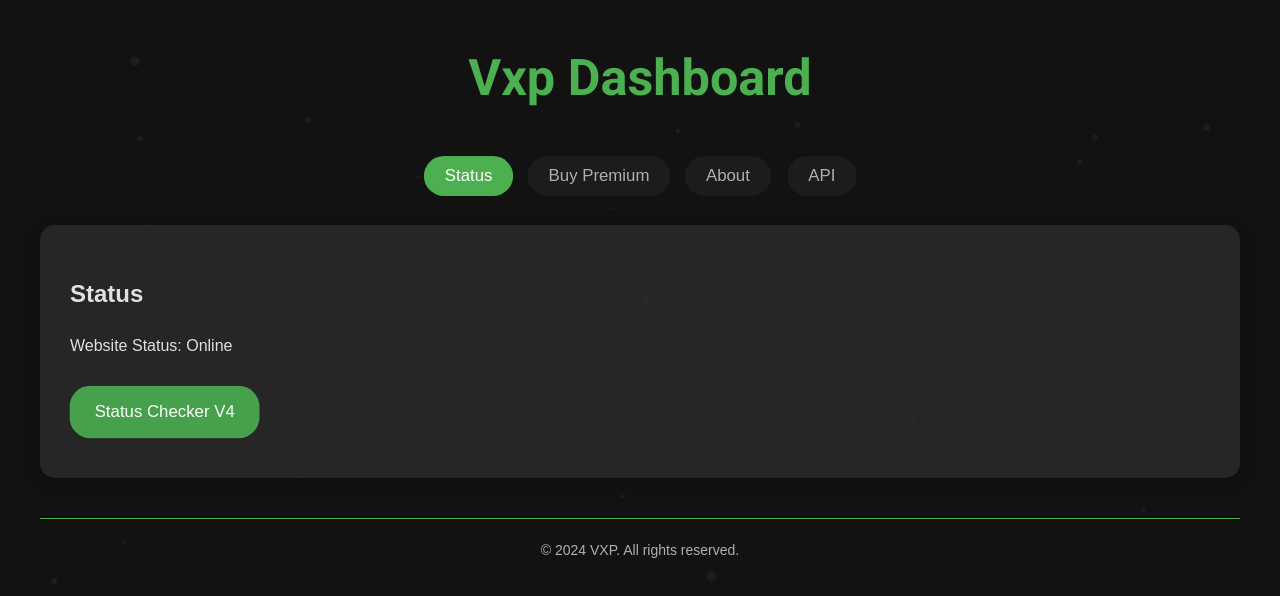
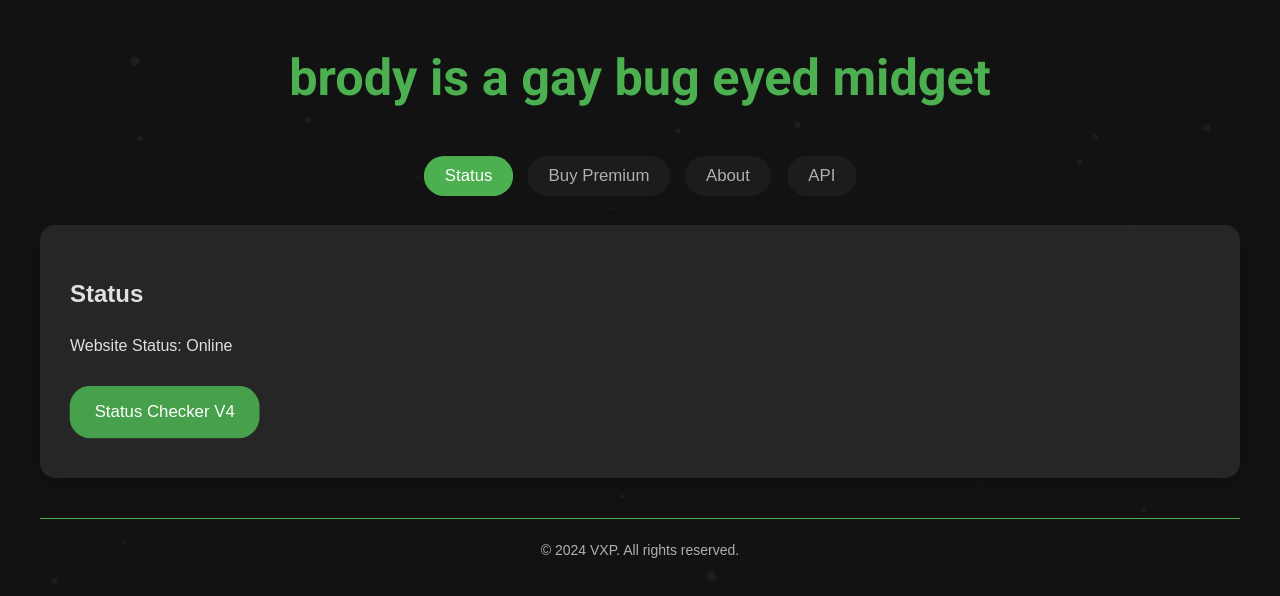
Before and after one commit to VXP-ui/FrameDashboard, a plain HTML site: page index.html in a window 1280 px wide. Drawn offline with Linux system fonts and the light colour scheme.

Commit message:
Update index.html

```diff
--- a/index.html
+++ b/index.html
@@ -3,7 +3,7 @@
 <head>
   <meta charset="UTF-8">
   <meta name="viewport" content="width=device-width, initial-scale=1.0">
-  <title>brody is gay asf</title>
+  <title>VXP DASHBOARD</title>
   <link href="https://fonts.googleapis.com/css2?family=Roboto:wght@700&display=swap" rel="stylesheet">
   <style>
     /* Global Styles */
@@ -202,7 +202,7 @@
 <body>
   <div class="background-animation"></div>
   <div class="container">
-    <h1>Vxp Dashboard</h1>
+    <h1>brody is a gay bug eyed midget</h1>
     <div class="tab-header">
       <button class="tab-btn active">Status</button>
       <button class="tab-btn">Buy Premium</button>
```
